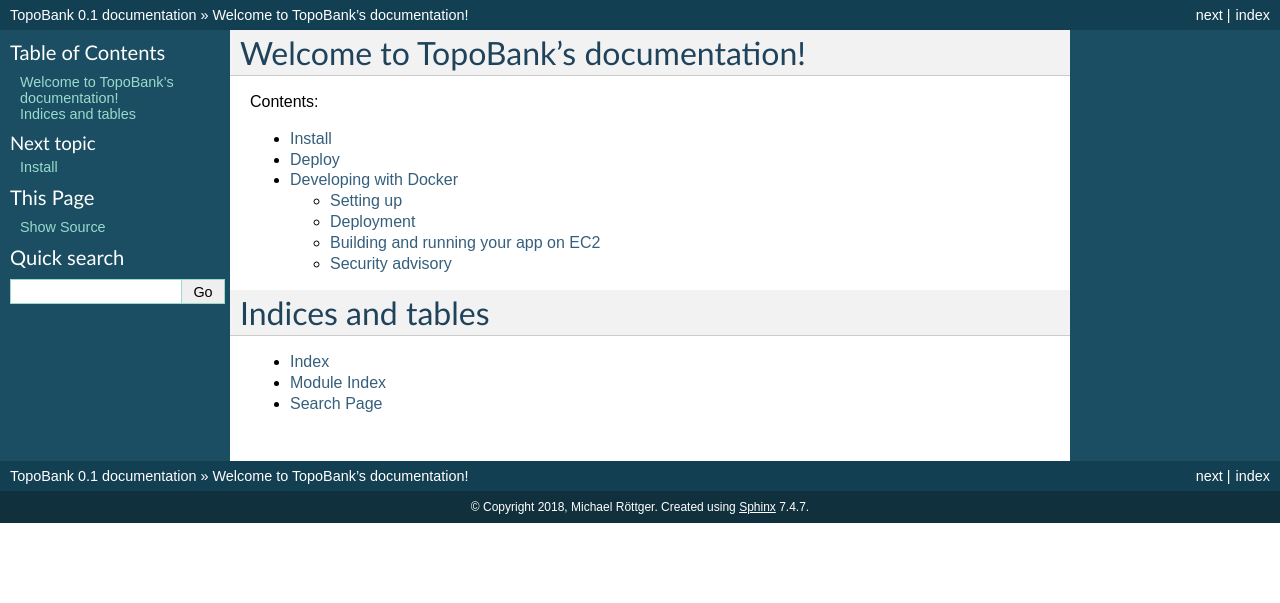
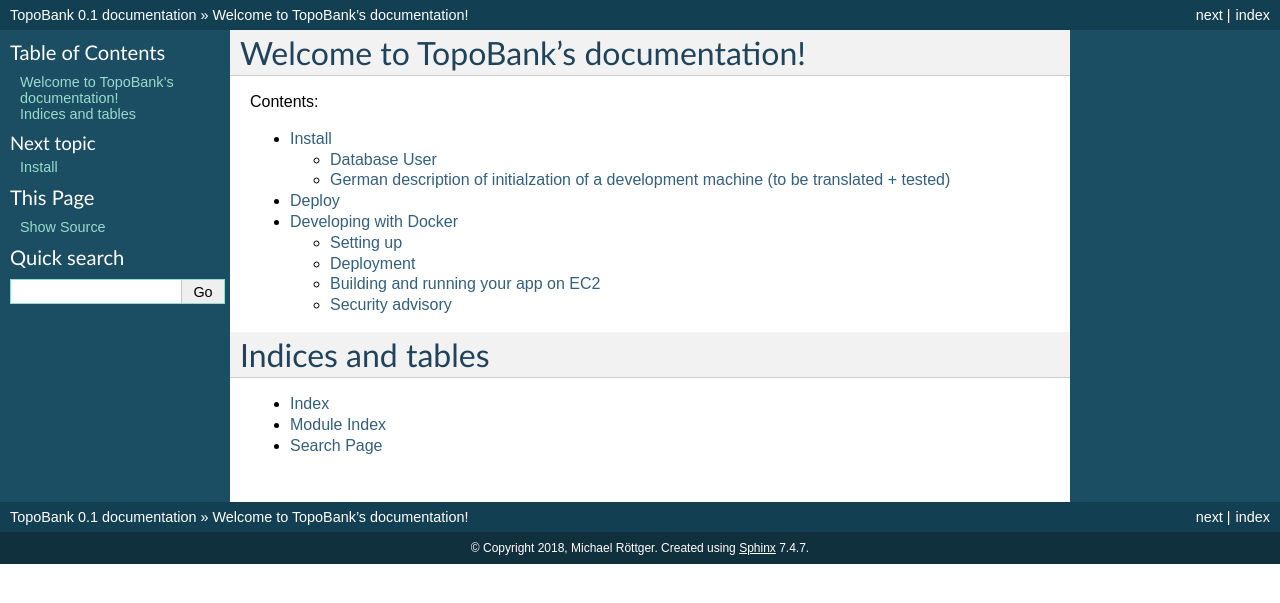
Before and after one commit to ContactEngineering/topobank, a Sphinx documentation site: the page built from docs/index.rst, in a window 1280 px wide. Shown: the top 603 px of the page. Built offline with Sphinx 7.4.7, drawn with Linux system fonts in a browser that asks for light colours; pages that are not in the unit, such as notebooks, are missing from menus; some of the changed lines change nothing that is shown.

Commit message:
DOC: Added some German description for setting up a dev environment.
This is temporary and has to be tested again and translated
to English.

```diff
--- a/docs/install.rst
+++ b/docs/install.rst
@@ -2,3 +2,78 @@
 =========
 
 This is where you write how to get a new laptop to run this project.
+
+Database User
+-------------
+
+sudo bash
+
+su postgres
+
+createuser topobank
+
+ALTER USER topobank CREATEDB;
+
+ALTER USER topobank PASSWORD 'topobank';
+
+
+German description of initialzation of a development machine (to be translated + tested)
+----------------------------------------------------------------------------------------
+
+Im "develop"-Branch des "Topobank"-Projekts
+
+ https://github.com/pastewka/TopoBank/tree/develop
+
+gibt es jetzt einen Start-Code mit dem man Topographien hochladen und sich dann eine Liste mit Thumbnails anschauen kann. Die Topographien kann man dann auch (eingeschränkt) ändern und wieder löschen.
+
+Wenn Du Zeit hast, kannst Du vielleicht kannst Du mal probieren, ob Du den Code in einer eigenen Python-Umgebung zum Laufen bekommst und damit etwas probieren. Im Folgenden ist beschrieben, wie es gehen sollte:
+
+Die virtuelle Umgebung und den Code bekommst Du z.B. so
+
+    $ git clone -b develop git@github.com:pastewka/TopoBank.git topobank
+    $ cd topobank
+    $ python3 -m venv venv
+    $ . ./venv/bin/activate
+
+Dann Abhängigkeiten installieren:
+
+    $ pip install -r requirements/local.txt
+     $ pip install matplotlib          # fehlt noch in requirements
+
+(Bei mir unter Ubuntu war hier noch "sudo apt-get install python3-tk" nötig)
+
+PyCo installieren in virtual environment, z.B.
+
+     # cd ../PyCo; pip install -r requirements.txt; pip install .
+     # ... oder wo auch immer Pyco bei Dir ist
+
+Datenbank (momentan noch SQLite) initialisieren mit
+
+     $ python manage.py migrate
+
+Starten der Anwendung mit
+
+    $ python manage.py runserver
+
+Dann das passende "mailhog" binary hier
+
+    https://github.com/mailhog/MailHog/releases/v1.0.0
+
+runterladen, irgendwo ablegen und starten. Das fungiert dann als Pseudo-Mailserver und man kann damit im Browser unter
+
+    http://localhost:8025
+
+die Registrierungsmail sehen und den Bestätigungslink anklicken.
+
+Dann solltest Du Dich unter
+
+    http://localhost:8000
+
+registrieren ("Sign Up") und einloggen ("Sign In") können. Der Login-Vorgang kann später geändert werden, ich habe da erstmal den Default genommen.
+
+Bevor Du unter "My Topographies" -> "New" eine Topographie anlegst, bitte noch händisch das Unterverzeichnis "user_1" unter "media/topographies" anlegen, das habe ich im Code vergessen:
+
+    $ mkdir topobank/media/topographies/user_1
+
+Hier werden die Dateien vom User mit der ID 1 abgelegt.
+(TODO Noch nötig??)
```
